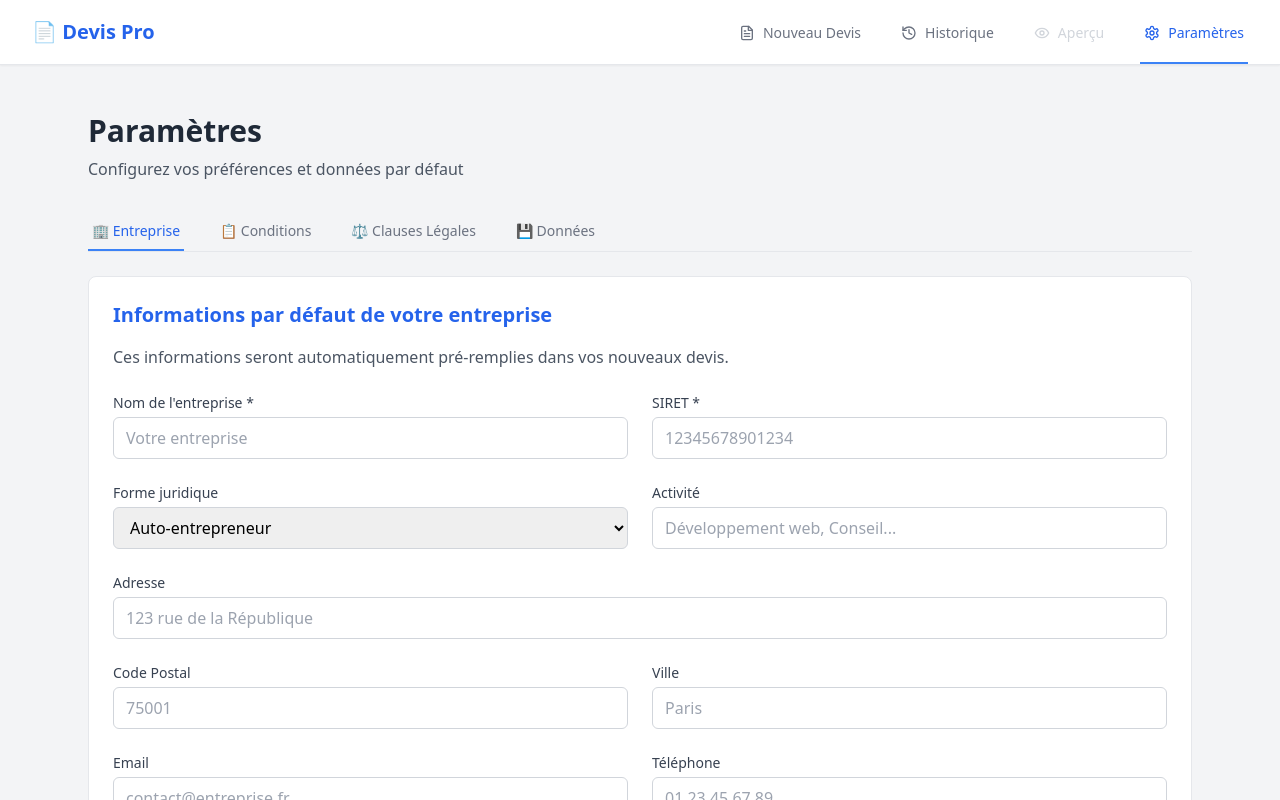
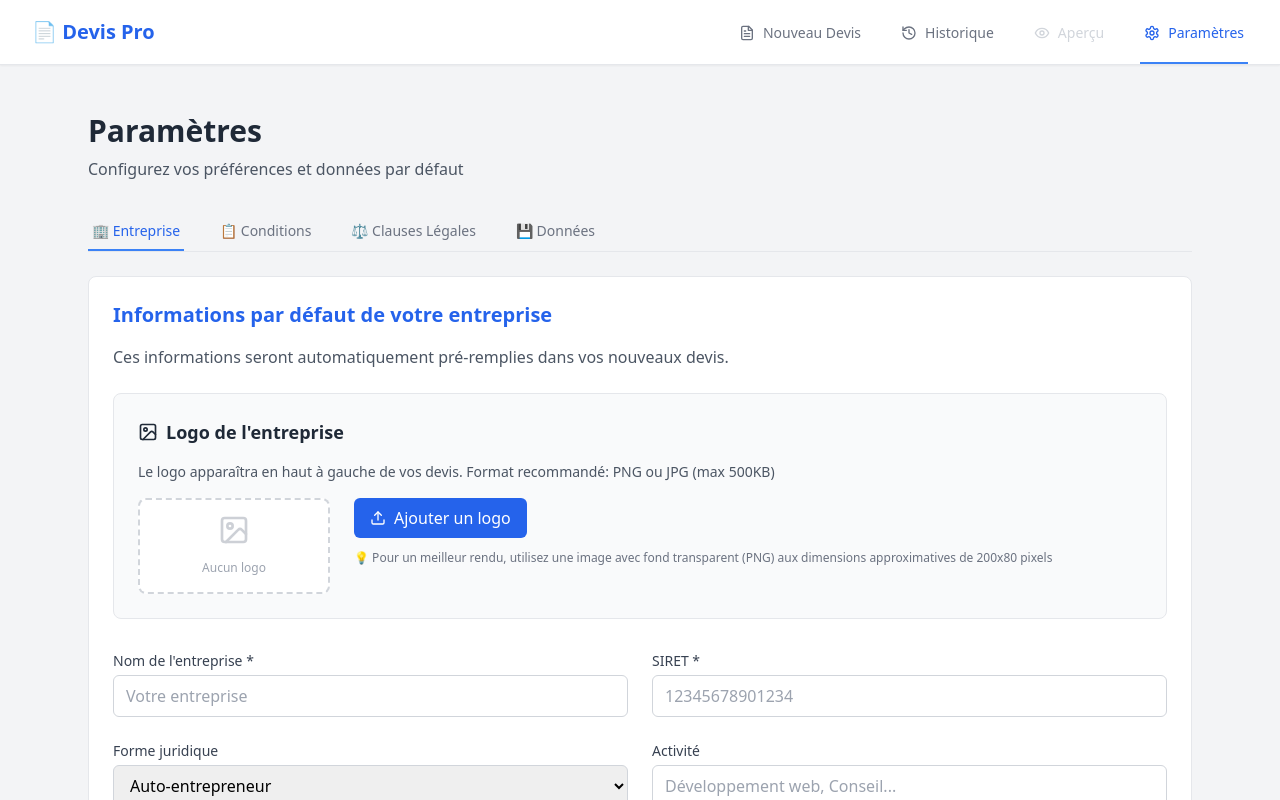
Before and after one commit to creach-t/devis-autoentrepreneur, a React (Vite) app: page / in a window 1280 px wide. Both pictures are taken after a click on the button "Paramètres". Shown: the top 800 px of the page. Built offline with nearby package versions, Linux system fonts and the light colour scheme.

Commit message:
feat: add logo upload/management in EntrepriseTab

```diff
--- a/src/components/tabs/EntrepriseTab.tsx
+++ b/src/components/tabs/EntrepriseTab.tsx
@@ -1,6 +1,7 @@
-import { Save } from 'lucide-react';
-import React from 'react';
-import type { Entreprise } from '../../../types/devis';
+import { Save, Upload, X, Image } from 'lucide-react';
+import React, { useState, useEffect } from 'react';
+import type { Entreprise } from '../../types/devis';
+import { saveLogo, getLogo, deleteLogo } from '../../utils/storage';
 
 interface EntrepriseTabProps {
   entreprise: Partial<Entreprise>;
@@ -9,6 +10,57 @@ interface EntrepriseTabProps {
 }
 
 export function EntrepriseTab({ entreprise, setEntreprise, onSave }: EntrepriseTabProps) {
+  const [logoUrl, setLogoUrl] = useState<string | null>(null);
+  const [uploadError, setUploadError] = useState<string | null>(null);
+
+  useEffect(() => {
+    const logo = getLogo();
+    setLogoUrl(logo);
+  }, []);
+
+  const handleLogoUpload = (event: React.ChangeEvent<HTMLInputElement>) => {
+    const file = event.target.files?.[0];
+    if (!file) return;
+
+    setUploadError(null);
+
+    // Vérification type
+    if (!file.type.startsWith('image/')) {
+      setUploadError('Veuillez sélectionner une image (PNG, JPG, GIF)');
+      return;
+    }
+
+    // Vérification taille (max 500KB)
+    if (file.size > 500 * 1024) {
+      setUploadError('L\'image est trop volumineuse. Taille maximale: 500KB');
+      return;
+    }
+
+    const reader = new FileReader();
+    reader.onload = (e) => {
+      try {
+        const base64 = e.target?.result as string;
+        saveLogo(base64);
+        setLogoUrl(base64);
+        alert('Logo sauvegardé avec succès !');
+      } catch (error) {
+        setUploadError('Erreur lors de la sauvegarde du logo. Image trop volumineuse.');
+      }
+    };
+    reader.readAsDataURL(file);
+
+    // Reset input
+    event.target.value = '';
+  };
+
+  const handleLogoDelete = () => {
+    if (window.confirm('Êtes-vous sûr de vouloir supprimer le logo ?')) {
+      deleteLogo();
+      setLogoUrl(null);
+      alert('Logo supprimé !');
+    }
+  };
+
   return (
     <div className="bg-white p-6 rounded-lg border border-gray-200">
       <h2 className="text-xl font-semibold mb-4 text-blue-600">
@@ -18,6 +70,74 @@ export function EntrepriseTab({ entreprise, setEntreprise, onSave }: EntrepriseT
         Ces informations seront automatiquement pré-remplies dans vos nouveaux devis.
       </p>
 
+      {/* Section Logo */}
+      <div className="mb-8 p-6 bg-gray-50 rounded-lg border border-gray-200">
+        <h3 className="text-lg font-semibold mb-4 text-gray-800 flex items-center gap-2">
+          <Image className="w-5 h-5" />
+          Logo de l'entreprise
+        </h3>
+        <p className="text-sm text-gray-600 mb-4">
+          Le logo apparaîtra en haut à gauche de vos devis. Format recommandé: PNG ou JPG (max 500KB)
+        </p>
+
+        <div className="flex flex-col md:flex-row gap-6 items-start">
+          {/* Prévisualisation */}
+          <div className="flex-shrink-0">
+            <div className="w-48 h-24 border-2 border-dashed border-gray-300 rounded-lg flex items-center justify-center overflow-hidden bg-white">
+              {logoUrl ? (
+                <img
+                  src={logoUrl}
+                  alt="Logo entreprise"
+                  className="max-w-full max-h-full object-contain"
+                />
+              ) : (
+                <div className="text-center text-gray-400 p-4">
+                  <Image className="w-8 h-8 mx-auto mb-2 opacity-50" />
+                  <span className="text-xs">Aucun logo</span>
+                </div>
+              )}
+            </div>
+          </div>
+
+          {/* Actions */}
+          <div className="flex-grow">
+            <div className="flex flex-wrap gap-3">
+              <label className="flex items-center gap-2 px-4 py-2 bg-blue-600 text-white rounded-md hover:bg-blue-700 transition-colors cursor-pointer">
+                <Upload className="w-4 h-4" />
+                {logoUrl ? 'Changer le logo' : 'Ajouter un logo'}
+                <input
+                  type="file"
+                  accept="image/*"
+                  onChange={handleLogoUpload}
+                  className="hidden"
+                />
+              </label>
+
+              {logoUrl && (
+                <button
+                  onClick={handleLogoDelete}
+                  className="flex items-center gap-2 px-4 py-2 bg-red-600 text-white rounded-md hover:bg-red-700 transition-colors"
+                >
+                  <X className="w-4 h-4" />
+                  Supprimer
+                </button>
+              )}
+            </div>
+
+            {uploadError && (
+              <div className="mt-3 p-3 bg-red-50 border border-red-200 rounded-md text-sm text-red-700">
+                {uploadError}
+              </div>
+            )}
+
+            <p className="text-xs text-gray-500 mt-3">
+              💡 Pour un meilleur rendu, utilisez une image avec fond transparent (PNG) aux dimensions approximatives de 200x80 pixels
+            </p>
+          </div>
+        </div>
+      </div>
+
+      {/* Informations entreprise */}
       <div className="grid grid-cols-1 md:grid-cols-2 gap-6">
         <div>
           <label className="block text-sm font-medium text-gray-700 mb-1">
```
